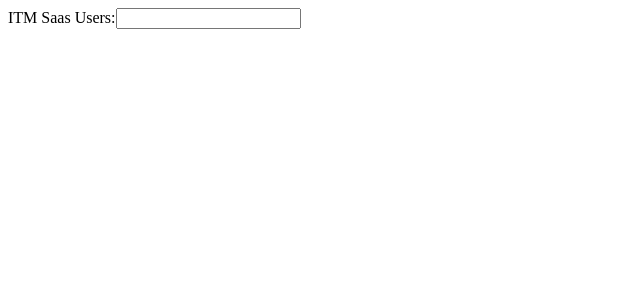
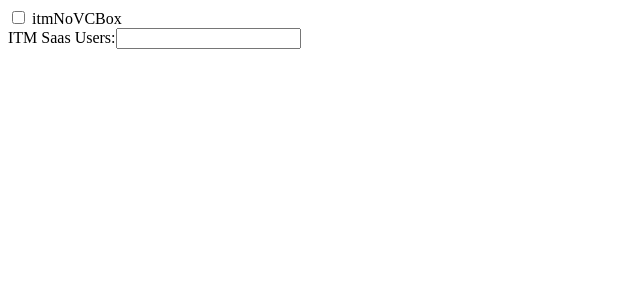
Before and after one commit to mitsukiyouko555/ITM-Saas-Financial-Approval-Dialogue, a React (Vite) app: page / in a window 1280 px wide. Shown: the top 300 px of the page, without its empty margins (0-640 px from the left). Built offline with nearby package versions, Linux system fonts and the light colour scheme; a web font is replaced by a local one.

Commit message:
more progressgit add .

```diff
--- a/src/components/formComponents/checkboxes.tsx
+++ b/src/components/formComponents/checkboxes.tsx
@@ -1,4 +1,4 @@
-function checkboxes(idValue:any, fieldName:any, groupName:any, ){
+function checkboxes(idValue:any, fieldName:any, ){
     //needs the following itms:
     //name (treat this similar to class as it needs to have the same name to be in a group.)
     //  ITM With NO Base Visual Capture, ITM with Base Visual Capture, Endpoint checkboxes should have the same name; ent dlp and dlp transform should have the same name
--- a/src/components/forms/MainForms.tsx
+++ b/src/components/forms/MainForms.tsx
@@ -1,12 +1,9 @@
-import TheFields from "../formComponents/fields"
-import Dropdowns from "../formComponents/dropdowns"
 import { useEffect, useState } from "react"
-
+import Test5 from "./test5"
 export default function MainForms(){
 
 //for the box, 0 = unchecked, 1 = checked.. that will be set via useState
 // maybe the function will be like "if current state is 0, change it to 1. else change it to 0"
-
     const [formDeets, setformDeets] = useState({
         itmNoVCBox: 0,
         itmWithVCBox:0,
@@ -30,6 +27,7 @@ export default function MainForms(){
         additionalEndpointDLPUsers:0,
         totalEndpointDLPUsers:0,
         endpointDLPRetention:0,
+        metadataFeedQuantity:0,
         metadataFeedCapacity:0,
         term:"",
         endDate:""
@@ -40,18 +38,26 @@ export default function MainForms(){
         setformDeets((prev) =>{
             return{ ...prev, [name]:value}
         })
-
+        if (e.target.name == "itmSaasUsers"){
+            console.log("ITM Saas User count is being updated! Any functions that need to run for itm users specifically goes here!")
+        }
+        else{
+            console.log("Just passing through for now...")
+        }
     }
 
     useEffect(()=>{
         handleBlur
-        console.log("Use Effect:", formDeets.itmSaasUsers)
+        console.log("Use Effect:", formDeets)
     },[formDeets])
 
     return(
         <>
+            <input name="itmNoVCBox" type="checkbox" onClick={handleBlur} value={formDeets.itmNoVCBox ==0?1:0}/> itmNoVCBox
+            {/*Whoo hoo!! these both work!!*/}
+            <Test5 blurFunction={handleBlur}/>
             {/* <button onClick={handleBlur}>Test</button> */}
-            ITM Saas Users:<input name="itmSaasUsers" onBlur={handleBlur}/>
+            {/* ITM Saas Users:<input name="itmSaasUsers" onBlur={handleBlur}/> */}
         </>
     )
 }
--- /dev/null
+++ b/src/components/forms/test5.tsx
@@ -0,0 +1,9 @@
+export default function Test5({blurFunction}:{blurFunction:any}){
+    return(
+        <>
+            <div>
+            ITM Saas Users:<input name="itmSaasUsers" onBlur={blurFunction}/>
+            </div>
+        </>
+    )
+}
```
